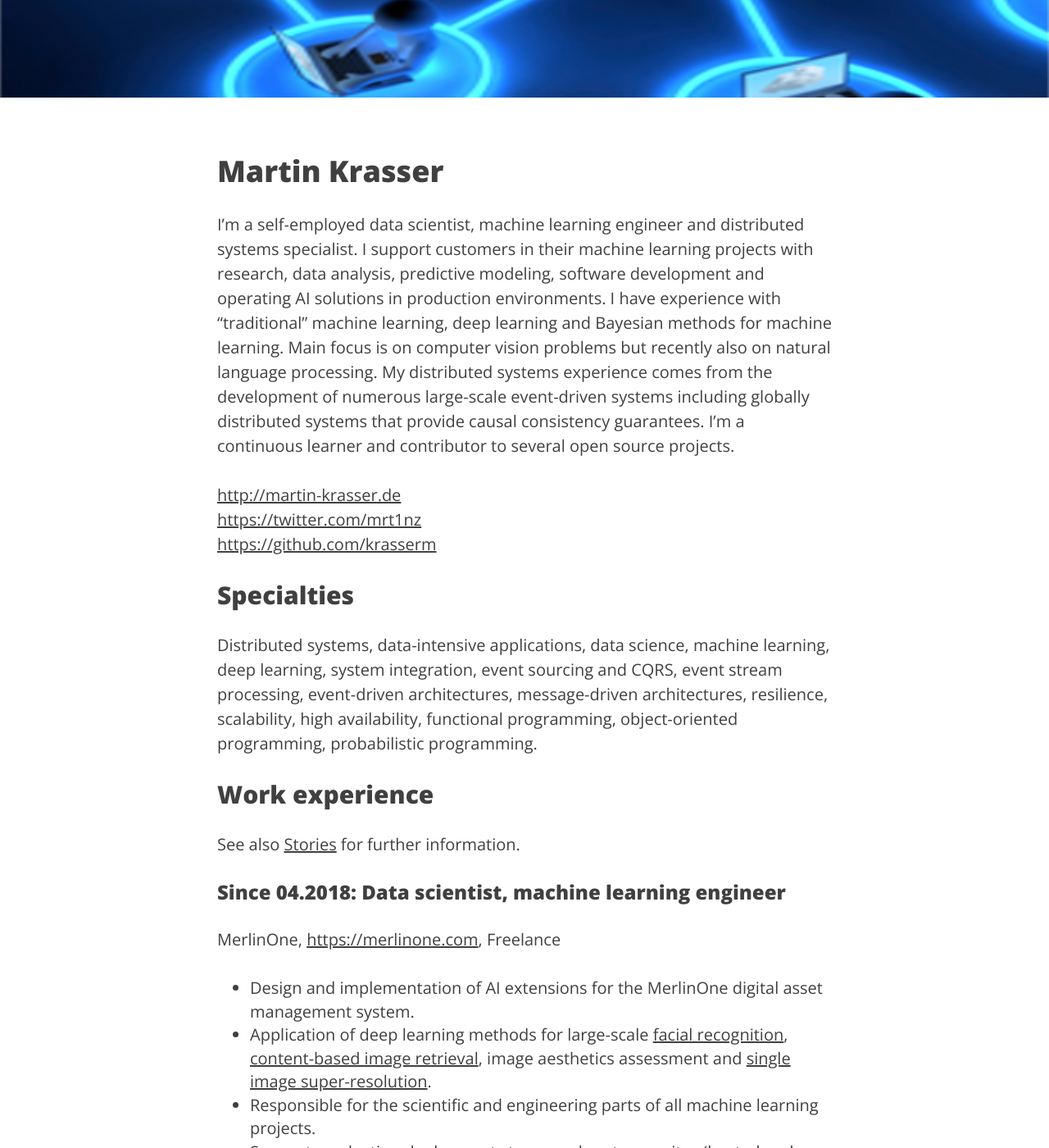
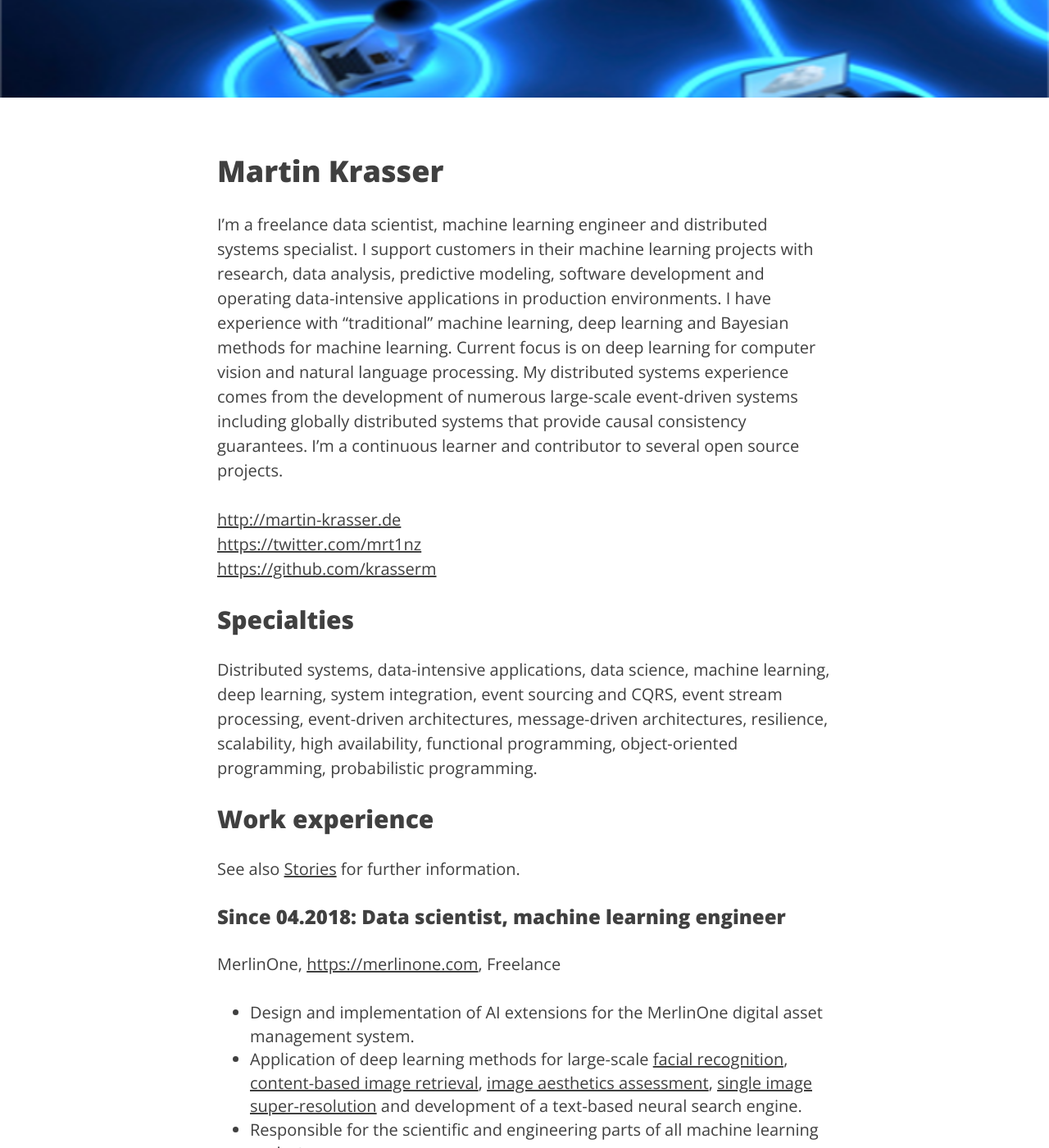
Before and after one commit to krasserm/krasserm.github.io, a Jekyll site: the page built from resume.md, in a window 1280 px wide and 1400 px high, scrolled down 279 px. Shown: the whole window at 82% size. Built offline with Jekyll 4.4.1, drawn with Linux system fonts in a browser that asks for light colours.

Commit message:
Updates to resume and stories

```diff
--- a/resume.md
+++ b/resume.md
@@ -10,12 +10,12 @@ header-includes:
 
 # Martin Krasser
 
-I'm a self-employed data scientist, machine learning engineer and distributed systems specialist. I support customers
+I'm a freelance data scientist, machine learning engineer and distributed systems specialist. I support customers
 in their machine learning projects with research, data analysis, predictive modeling, software development and operating
-AI solutions in production environments. I have experience with "traditional" machine learning, deep learning and
-Bayesian methods for machine learning. Main focus is on computer vision problems but recently also on natural language
-processing. My distributed systems experience comes from the development of numerous large-scale event-driven systems
-including globally distributed systems that provide causal consistency guarantees. I'm a continuous learner and
+data-intensive applications in production environments. I have experience with "traditional" machine learning, deep
+learning and Bayesian methods for machine learning. Current focus is on deep learning for computer vision and natural
+language processing. My distributed systems experience comes from the development of numerous large-scale event-driven
+systems including globally distributed systems that provide causal consistency guarantees. I'm a continuous learner and
 contributor to several open source projects.
 
 [http://martin-krasser.de](http://martin-krasser.de)
@@ -50,9 +50,11 @@ See also [Stories](https://krasserm.github.io/stories/) for further information.
 MerlinOne, [https://merlinone.com](https://merlinone.com), Freelance
 
 - Design and implementation of AI extensions for the MerlinOne digital asset management system.
-- Application of deep learning methods for large-scale [facial recognition](https://resources.merlinone.com/facial-recognition),
-  [content-based image retrieval](https://resources.merlinone.com/image-similarity), image aesthetics assessment and
-  [single image super-resolution](https://github.com/krasserm/super-resolution).
+- Application of deep learning methods for large-scale [facial recognition](https://merlinone.com/solutions/merlin-ai-facial-recognition/),
+  [content-based image retrieval](https://merlinone.com/solutions/merlin-ai-image-similarity/),
+  [image aesthetics assessment](https://merlinone.com/solutions/merlin-ai-impact/),
+  [single image super-resolution](https://github.com/krasserm/super-resolution)
+  and development of a text-based neural search engine.
 - Responsible for the scientific and engineering parts of all machine learning projects.
 - Support production deployments to several customer sites (hosted and on-premise).
 
```
Also changed, not shown: stories.md (+5 -3 lines).
